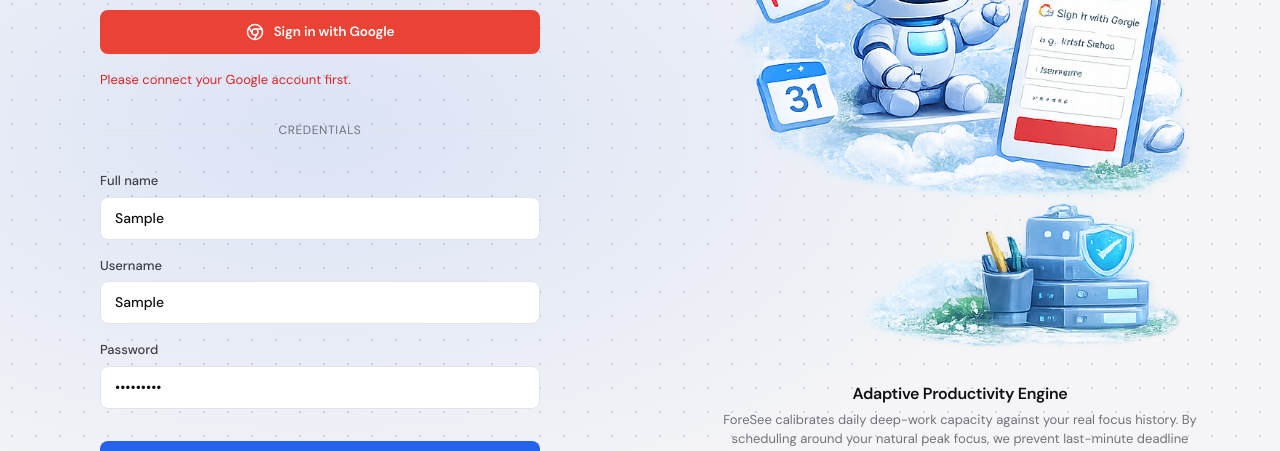
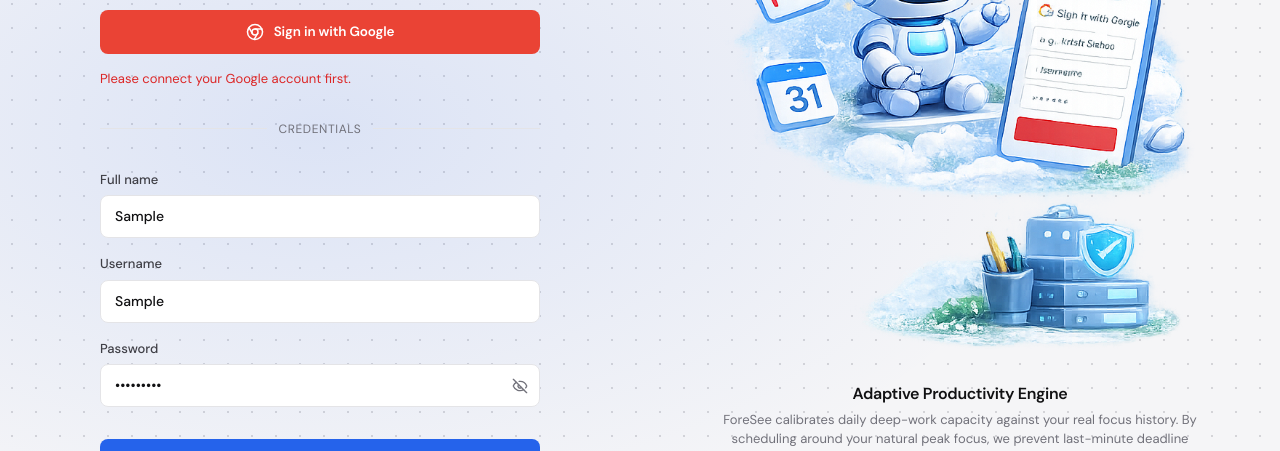
Before and after one commit to krishnasahoo11156/foresee, a Next.js app in the folder frontend/: page /onboarding in a window 1280 px wide. Both pictures are taken after typing "Sample", "Sample", "Sample123" into the empty fields and a click on the button "Continue Setup". Shown: the part 224-675 px from the top of the page. Built offline with nearby package versions, Linux system fonts and the light colour scheme; no server answers.

Commit message:
feat: add authentication login and onboarding pages with Google sign-in support

```diff
--- a/frontend/app/onboarding/page.tsx
+++ b/frontend/app/onboarding/page.tsx
@@ -3,9 +3,11 @@
 import { useState, useEffect } from "react";
 import Link from "next/link";
 import { useRouter } from "next/navigation";
-import { Chrome, Lock, CheckCircle, Clock, Briefcase, ArrowRight, User, Sun, Moon } from "lucide-react";
+import { Chrome, Lock, CheckCircle, Clock, Briefcase, ArrowRight, User, Sun, Moon, Eye, EyeOff } from "lucide-react";
 import { useAuth } from "@/components/AuthProvider";
 import { useTheme } from "@/components/ThemeProvider";
+import { doc, getDoc } from "firebase/firestore";
+import { db } from "@/lib/firebase";
 
 export default function OnboardingPage() {
   const router = useRouter();
@@ -15,6 +17,7 @@ export default function OnboardingPage() {
   const [googleConnected, setGoogleConnected] = useState(Boolean(user));
   const [googleConnecting, setGoogleConnecting] = useState(false);
   const [authError, setAuthError] = useState("");
+  const [showPassword, setShowPassword] = useState(false);
 
   // Form State
   const [name, setName] = useState(user?.displayName ?? "");
@@ -38,6 +41,15 @@ export default function OnboardingPage() {
     setGoogleConnecting(true);
     try {
       const signedInUser = await signInWithGoogle();
+
+      const docRef = doc(db, "users", signedInUser.uid);
+      const docSnap = await getDoc(docRef);
+      if (docSnap.exists() && docSnap.data().password) {
+        setAuthError("You have already logged in with this account.");
+        setGoogleConnected(false);
+        return;
+      }
+
       setGoogleConnected(true);
       setName(signedInUser.displayName ?? "");
       setUsername(signedInUser.email?.split("@")[0] ?? "");
@@ -135,9 +147,18 @@ export default function OnboardingPage() {
                 </button>
 
                 {authError && (
-                  <p className="muted" style={{ color: "var(--danger)" }}>
-                    {authError}
-                  </p>
+                  <div className="muted" style={{ color: "var(--danger)", fontSize: "13px", lineHeight: "1.4" }}>
+                    {authError === "You have already logged in with this account." ? (
+                      <span>
+                        You have already logged in with this account. Please{" "}
+                        <Link href="/login" style={{ textDecoration: "underline", color: "var(--danger)", fontWeight: 700 }}>
+                          Log in here
+                        </Link>.
+                      </span>
+                    ) : (
+                      authError
+                    )}
+                  </div>
                 )}
 
                 {googleConnected && (
@@ -179,14 +200,40 @@ export default function OnboardingPage() {
 
                 <label className="label">
                   <span>Password</span>
+                  <div style={{ position: "relative", display: "flex", alignItems: "center" }}>
                     <input
                       required={!googleConnected}
-                    type="password"
+                      type={showPassword ? "text" : "password"}
                       className="input"
                       placeholder="••••••••"
                       value={password}
                       onChange={(e) => setPassword(e.target.value)}
+                      style={{ paddingRight: "40px", width: "100%" }}
                     />
+                    <button
+                      type="button"
+                      onClick={() => setShowPassword(!showPassword)}
+                      onDoubleClick={(e) => {
+                        e.stopPropagation();
+                        e.preventDefault();
+                        setShowPassword(false);
+                      }}
+                      style={{
+                        position: "absolute",
+                        right: "12px",
+                        background: "none",
+                        border: "none",
+                        cursor: "pointer",
+                        color: "var(--muted)",
+                        padding: 0,
+                        display: "flex",
+                        alignItems: "center"
+                      }}
+                      title="Click to toggle, double click to lock hidden"
+                    >
+                      {showPassword ? <Eye size={16} /> : <EyeOff size={16} />}
+                    </button>
+                  </div>
                 </label>
               </div>
 
```
Also changed, not shown: frontend/app/login/page.tsx (+29 -2 lines), 1 other file (tests, documents, lock files or other folders). Lines whose indentation alone changed are shown as unchanged.
